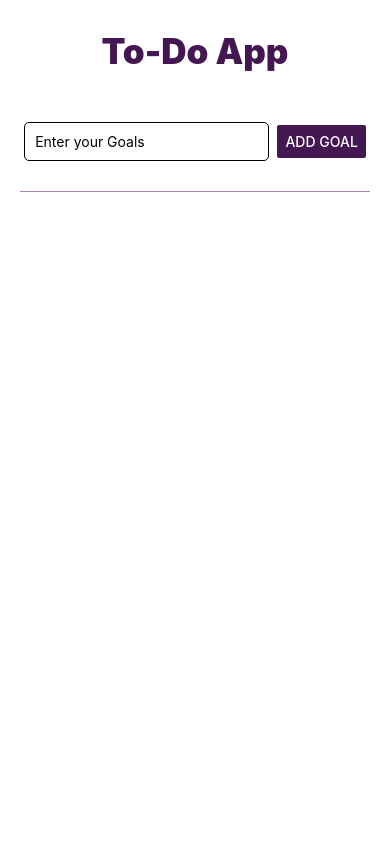
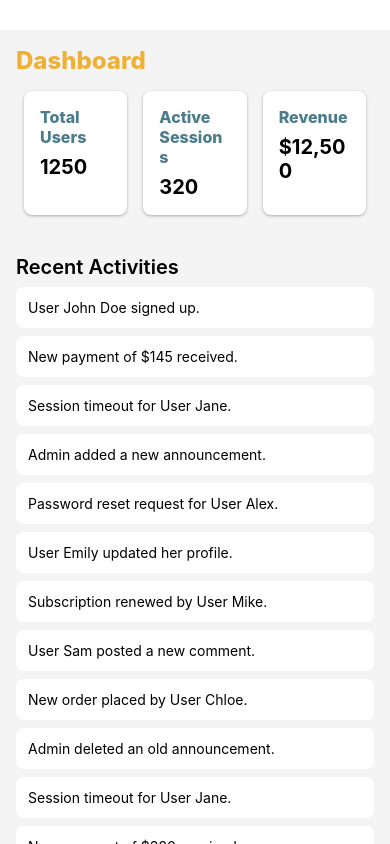
Before and after one commit to Divyyanshu/React_Native, a React Native app: screen / in a window 390 px wide. Built offline with nearby package versions, Linux system fonts and the light colour scheme.

Commit message:
dashboard

```diff
--- a/App.js
+++ b/App.js
@@ -1,64 +1,217 @@
-import React, { useState } from "react";
-import GoalItems from "./components/GoalItems";
-import {
-  StyleSheet,
-  Text,
-  View,
-  FlatList,
-} from "react-native";
+import React from "react";
+import { View, Text, ScrollView, StyleSheet, FlatList } from "react-native";
+import { Card } from "react-native-paper";
 import { SafeAreaProvider, SafeAreaView } from "react-native-safe-area-context";
-import GoalInput from "./components/GoalInput";
 
 const App = () => {
-  const [listDatas, setListData] = useState([]);
+  // Dummy data
+  const stats = [
+    { id: "1", title: "Total Users", value: 1250 },
+    { id: "2", title: "Active Sessions", value: 320 },
+    { id: "3", title: "Revenue", value: "$12,500" },
+  ];
+
+  const activities = [
+    { id: "1", activity: "User John Doe signed up." },
+    { id: "2", activity: "New payment of $145 received." },
+    { id: "3", activity: "Session timeout for User Jane." },
+    { id: "4", activity: "Admin added a new announcement." },
+    { id: "5", activity: "Password reset request for User Alex." },
+    { id: "6", activity: "User Emily updated her profile." },
+    { id: "7", activity: "Subscription renewed by User Mike." },
+    { id: "8", activity: "User Sam posted a new comment." },
+
+    { id: "9", activity: "New order placed by User Chloe." },
+    { id: "10", activity: "Admin deleted an old announcement." },
+    { id: "11", activity: "Session timeout for User Jane." },
+    { id: "12", activity: "New payment of $320 received." },
+    { id: "13", activity: "User John Doe signed up." },
+    { id: "14", activity: "User Emily updated her profile." },
+    { id: "15", activity: "Admin added a new announcement." },
+    { id: "16", activity: "Password reset request for User Alex." },
+
+    { id: "17", activity: "Subscription renewed by User Mike." },
+    { id: "18", activity: "User Sam posted a new comment." },
+    { id: "19", activity: "Admin deleted an old announcement." },
+    { id: "20", activity: "Session timeout for User Jane." },
+    { id: "21", activity: "New payment of $215 received." },
+    { id: "22", activity: "User John Doe signed up." },
+    { id: "23", activity: "New order placed by User Chloe." },
+    { id: "24", activity: "User Emily updated her profile." },
+
+    { id: "25", activity: "Admin added a new announcement." },
+    { id: "26", activity: "Password reset request for User Alex." },
+    { id: "27", activity: "Subscription renewed by User Mike." },
+    { id: "28", activity: "User Sam posted a new comment." },
+    { id: "29", activity: "New payment of $180 received." },
+    { id: "30", activity: "Admin deleted an old announcement." },
+    { id: "31", activity: "Session timeout for User Jane." },
+    { id: "32", activity: "User John Doe signed up." },
+
+    { id: "33", activity: "User Emily updated her profile." },
+    { id: "34", activity: "Subscription renewed by User Mike." },
+    { id: "35", activity: "New order placed by User Chloe." },
+    { id: "36", activity: "Admin added a new announcement." },
+    { id: "37", activity: "Password reset request for User Alex." },
+    { id: "38", activity: "User Sam posted a new comment." },
+    { id: "39", activity: "Session timeout for User Jane." },
+    { id: "40", activity: "New payment of $275 received." },
+  ];
 
   return (
     <SafeAreaProvider>
       <SafeAreaView style={styles.container}>
-        <View style={styles.appContainer}>
-          <Text
-            style={{
-              fontSize: 35,
-              margin: "auto",
-              paddingBottom: 50,
-              fontWeight: 900,
-              color: "#441752",
-            }}
-          >
-            To-Do App
-          </Text>
-          <GoalInput setListData={setListData} listDatas={listDatas} />
-          <View>
-            <View style={styles.goalContainer}>
-              {/* using flat list the alternative of scrollview and map() function key pair  */}
-              <FlatList
-                data={listDatas}
-                renderItem={(itemData) => {
-                  return (
-                    <GoalItems itemData={itemData} />
-                  );
-                }}
-                scrollPerfTag="MyScrollView"
-              />
-            </View>
+        <ScrollView style={styles.ScrollContainer}>
+          <Text style={styles.header}>Dashboard</Text>
+          {/* Stats Section */}
+          <View style={styles.statsContainer}>
+            {stats.map((stat) => (
+              <Card style={styles.card} key={stat.id}>
+                <Text style={styles.cardTitle}>{stat.title}</Text>
+                <Text style={styles.cardValue}>{stat.value}</Text>
+              </Card>
+            ))}
           </View>
-        </View>
+
+          {/* Recent Activities Section */}
+          <View style={styles.activitiesContainer}>
+            <Text style={styles.subHeader}>Recent Activities</Text>
+            <FlatList
+              data={activities}
+              keyExtractor={(item) => item.id}
+              renderItem={({ item }) => (
+                <View style={styles.activityItem}>
+                  <Text>{item.activity}</Text>
+                </View>
+              )}
+            />
+          </View>
+        </ScrollView>
       </SafeAreaView>
     </SafeAreaProvider>
   );
 };
 
-export default App;
-
 const styles = StyleSheet.create({
-  appContainer: {
-    paddingHorizontal: 20,
-  },
   container: {
     flex: 1,
     paddingTop: 30,
   },
-  goalContainer: {
-    paddingTop: "30",
-  }
+  ScrollContainer: {
+    flex: 1,
+    backgroundColor: "#f4f4f4",
+    padding: 16,
+  },
+  header: {
+    fontSize: 24,
+    fontWeight: "800",
+    color: "#EFB036",
+    marginBottom: 16,
+  },
+  statsContainer: {
+    flexDirection: "row",
+    flexWrap: "wrap",
+    justifyContent: "space-between",
+    marginBottom: 24,
+  },
+  card: {
+    flex: 1,
+    marginHorizontal: 8,
+    padding: 16,
+    borderRadius: 8,
+    elevation: 2,
+    backgroundColor: "#fff",
+  },
+  cardTitle: {
+    fontSize: 16,
+    color: "#4C7B8B",
+    fontWeight: "800",
+    marginBottom: 8,
+  },
+  cardValue: {
+    fontSize: 20,
+    fontWeight: "bold",
+  },
+  activitiesContainer: {
+    marginTop: 16,
+  },
+  subHeader: {
+    fontSize: 20,
+    fontWeight: "600",
+    marginBottom: 8,
+  },
+  activityItem: {
+    padding: 12,
+    backgroundColor: "#fff",
+    borderRadius: 8,
+    marginBottom: 8,
+    elevation: 1,
+  },
 });
+
+export default App;
+
+// import React, { useState } from "react";
+// import GoalItems from "./components/GoalItems";
+// import {
+//   StyleSheet,
+//   Text,
+//   View,
+//   FlatList,
+// } from "react-native";
+// import { SafeAreaProvider, SafeAreaView } from "react-native-safe-area-context";
+// import GoalInput from "./components/GoalInput";
+
+// const App = () => {
+//   const [listDatas, setListData] = useState([]);
+
+//   return (
+//     <SafeAreaProvider>
+//       <SafeAreaView style={styles.container}>
+//         <View style={styles.appContainer}>
+//           <Text
+//             style={{
+//               fontSize: 35,
+//               margin: "auto",
+//               paddingBottom: 50,
+//               fontWeight: 900,
+//               color: "#441752",
+//             }}
+//           >
+//             To-Do App
+//           </Text>
+//           <GoalInput setListData={setListData} listDatas={listDatas} />
+//           <View>
+//             <View style={styles.goalContainer}>
+//               {/* using flat list the alternative of scrollview and map() function key pair  */}
+//               <FlatList
+//                 data={listDatas}
+//                 renderItem={(itemData) => {
+//                   return (
+//                     <GoalItems itemData={itemData} />
+//                   );
+//                 }}
+//                 scrollPerfTag="MyScrollView"
+//               />
+//             </View>
+//           </View>
+//         </View>
+//       </SafeAreaView>
+//     </SafeAreaProvider>
+//   );
+// };
+
+// export default App;
+
+// const styles = StyleSheet.create({
+//   appContainer: {
+//     paddingHorizontal: 20,
+//   },
+//   container: {
+//     flex: 1,
+//     paddingTop: 30,
+//   },
+//   goalContainer: {
+//     paddingTop: "30",
+//   }
+// });
--- a/package.json
+++ b/package.json
@@ -13,6 +13,7 @@
     "expo-status-bar": "~2.0.1",
     "react": "18.3.1",
     "react-native": "0.76.6",
+    "react-native-paper": "^5.13.1",
     "react-native-safe-area-context": "^5.1.0"
   },
   "devDependencies": {
```
Also changed, not shown: 1 other file (tests, documents, lock files or other folders).
